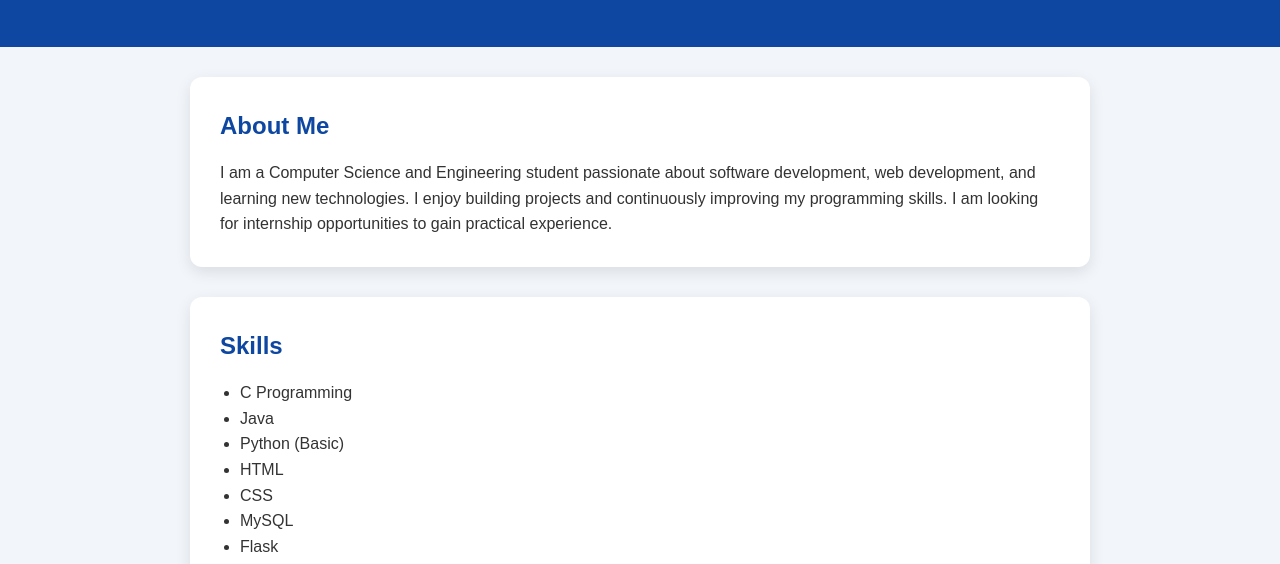
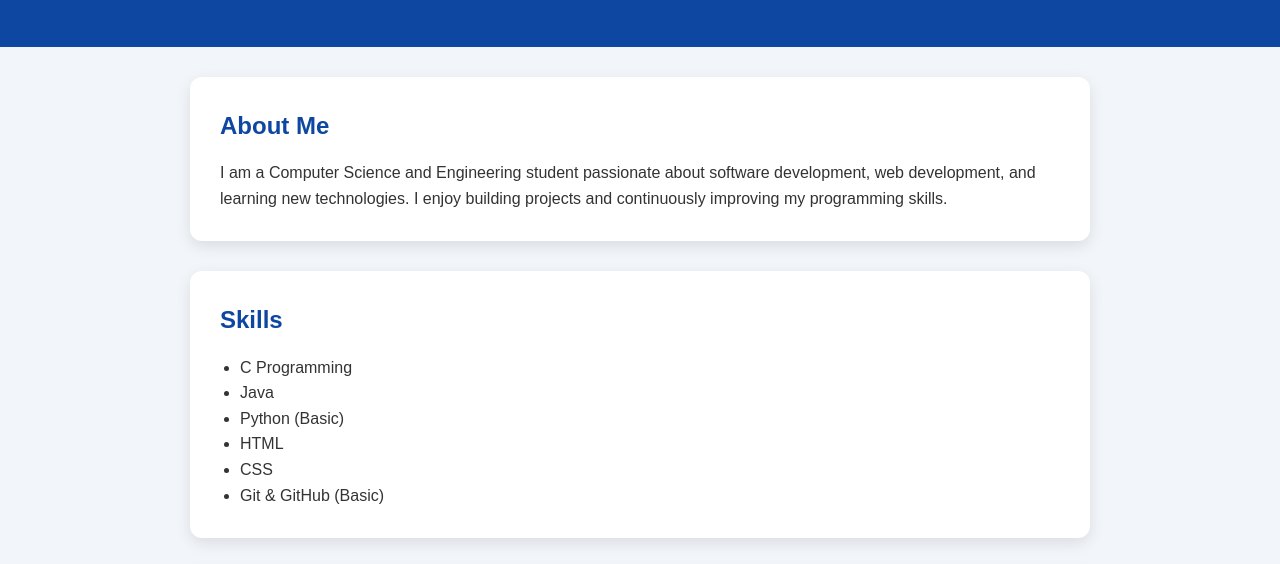
Before and after one commit to rajeswaribotcha60-ops/rajeswari-portfolio, a plain HTML site: page index.html in a window 1280 px wide. Shown: the part 215-779 px from the top of the page. Drawn offline with Linux system fonts and the light colour scheme.

Commit message:
Update index.html

```diff
--- a/index.html
+++ b/index.html
@@ -105,7 +105,7 @@ text-decoration:underline;
 I am a Computer Science and Engineering student passionate about software development,
 web development, and learning new technologies.
 I enjoy building projects and continuously improving my programming skills.
-I am looking for internship opportunities to gain practical experience.
+
 </p>
 
 </section>
@@ -125,10 +125,6 @@ I am looking for internship opportunities to gain practical experience.
 <li>HTML</li>
 
 <li>CSS</li>
-
-<li>MySQL</li>
-
-<li>Flask</li>
 
 <li>Git & GitHub (Basic)</li>
 
```
